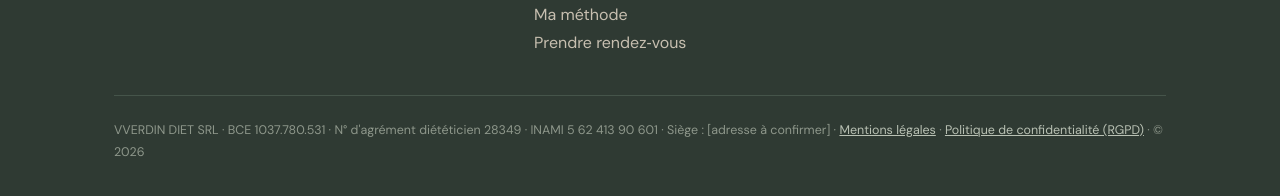
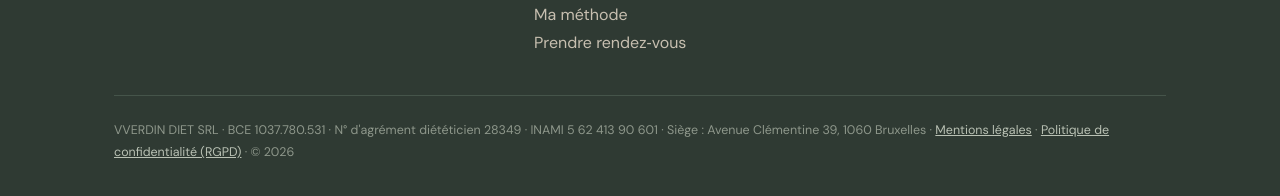
Before and after one commit to valentineverdin/site-valentine, a plain HTML site: page index.html in a window 1280 px wide. Shown: the part 8158-8354 px from the top of the page. Drawn offline with Linux system fonts and the light colour scheme.

Commit message:
Ajoute l'adresse du siege social dans le pied de page

```diff
--- a/index.html
+++ b/index.html
@@ -333,7 +333,7 @@
       </div>
     </div>
     <hr style="border:none;border-top:1px solid #45544A;margin:2.2rem 0 1.4rem">
-    <p style="font-size:.78rem;color:#8E978B;line-height:1.8">VVERDIN DIET SRL · BCE 1037.780.531 · N° d'agrément diététicien 28349 · INAMI 5 62 413 90 601 · Siège : [adresse à confirmer] · <a href="#" style="color:#B9C1B4;text-decoration:underline">Mentions légales</a> · <a href="#" style="color:#B9C1B4;text-decoration:underline">Politique de confidentialité (RGPD)</a> · © 2026</p>
+    <p style="font-size:.78rem;color:#8E978B;line-height:1.8">VVERDIN DIET SRL · BCE 1037.780.531 · N° d'agrément diététicien 28349 · INAMI 5 62 413 90 601 · Siège : Avenue Clémentine 39, 1060 Bruxelles · <a href="#" style="color:#B9C1B4;text-decoration:underline">Mentions légales</a> · <a href="#" style="color:#B9C1B4;text-decoration:underline">Politique de confidentialité (RGPD)</a> · © 2026</p>
   </div>
 </footer>
 
```
Also changed, not shown: 1 other file.
